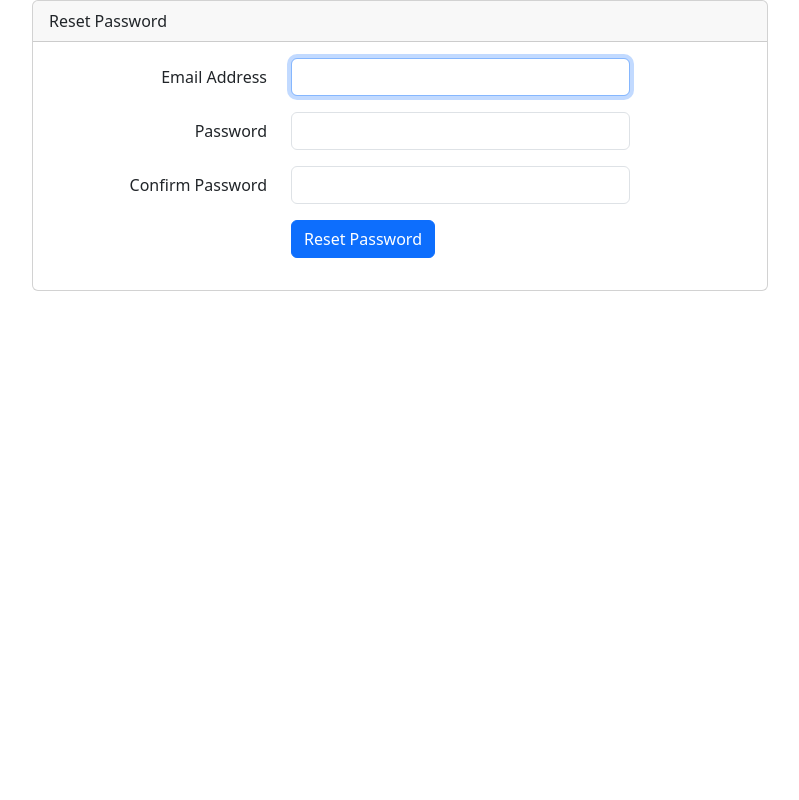
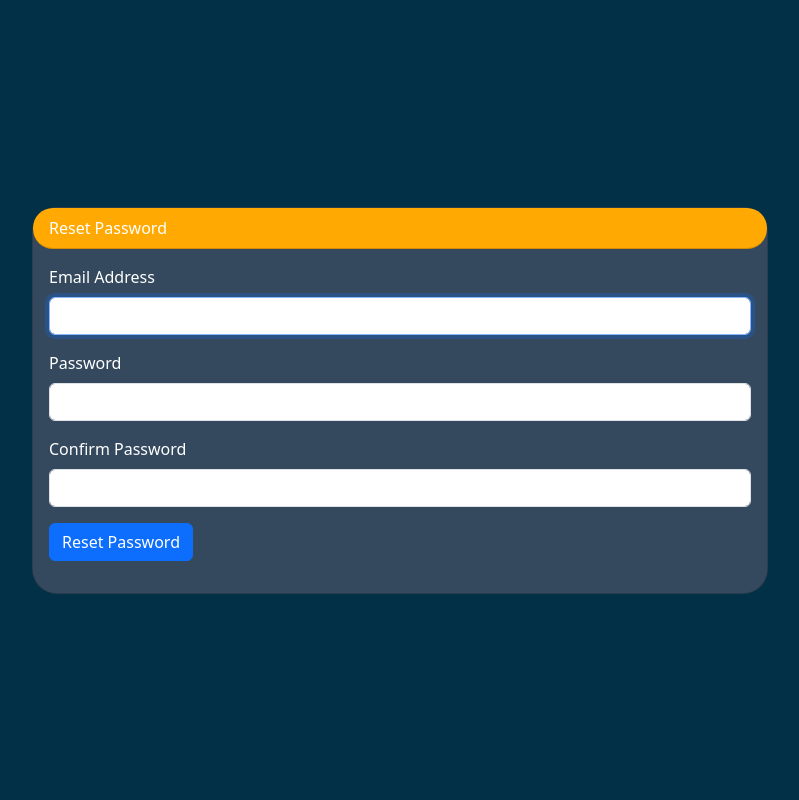
Before and after one commit to bpocrafael/microblog-app, a Laravel app: page /password/reset/1 in a window 1280 px wide. Shown: the whole page, without its empty margins (240-1039 px from the left). Run offline with Laravel 10, Linux system fonts and the light colour scheme.

Commit message:
Customized Reset password controller and UI

```diff
--- a/src/app/Http/Controllers/Auth/ResetPasswordController.php
+++ b/src/app/Http/Controllers/Auth/ResetPasswordController.php
@@ -3,22 +3,13 @@
 namespace App\Http\Controllers\Auth;
 
 use App\Http\Controllers\Controller;
-use App\Providers\RouteServiceProvider;
 use Illuminate\Foundation\Auth\ResetsPasswords;
+use Illuminate\Http\Request;
+use Illuminate\Support\Facades\Auth;
+use Illuminate\Support\Facades\Password;
 
 class ResetPasswordController extends Controller
 {
-    /*
-    |--------------------------------------------------------------------------
-    | Password Reset Controller
-    |--------------------------------------------------------------------------
-    |
-    | This controller is responsible for handling password reset requests
-    | and uses a simple trait to include this behavior. You're free to
-    | explore this trait and override any methods you wish to tweak.
-    |
-    */
-
     use ResetsPasswords;
 
     /**
@@ -26,5 +17,30 @@ class ResetPasswordController extends Controller
      *
      * @var string
      */
-    protected $redirectTo = RouteServiceProvider::HOME;
+    protected $redirectTo = '/home';
+
+    public function __construct()
+    {
+        $this->middleware('guest');
+    }
+
+    // Display the password reset view
+    public function showResetForm(Request $request, $token = null)
+    {
+        return view('auth.passwords.reset')->with(
+            ['token' => $token, 'email' => $request->email]
+        );
+    }
+
+    // Get the password reset guard
+    protected function guard()
+    {
+        return Auth::guard();
+    }
+
+    // Get the password broker
+    protected function broker()
+    {
+        return Password::broker();
+    }
 }
--- a/src/resources/views/auth/passwords/reset.blade.php
+++ b/src/resources/views/auth/passwords/reset.blade.php
@@ -1,65 +1,56 @@
 @extends('layouts.app')
 
 @section('content')
-<div class="container">
-    <div class="row justify-content-center">
-        <div class="col-md-8">
-            <div class="card">
-                <div class="card-header">{{ __('Reset Password') }}</div>
+<section class="vh-100" style="background-color: #023047;">
+    <div class="container h-100">
+        <div class="row d-flex justify-content-center align-items-center h-100">
+            <div class="col-md-8">
+                <div class="card text-white" style="border-radius: 25px; background-color: #34495E;">
+                    <div class="card-header" style="border-radius: 20px; background: #FFA902;">{{ __('Reset Password') }}</div>
 
-                <div class="card-body">
-                    <form method="POST" action="{{ route('password.update') }}">
-                        @csrf
+                    <div class="card-body">
+                        <form method="POST" action="{{ route('password.update') }}">
+                            @csrf
 
-                        <input type="hidden" name="token" value="{{ $token }}">
+                            <input type="hidden" name="token" value="{{ $token }}">
 
-                        <div class="row mb-3">
-                            <label for="email" class="col-md-4 col-form-label text-md-end">{{ __('Email Address') }}</label>
-
-                            <div class="col-md-6">
+                            <div class="mb-3">
+                                <label for="email" class="form-label">{{ __('Email Address') }}</label>
                                 <input id="email" type="email" class="form-control @error('email') is-invalid @enderror" name="email" value="{{ $email ?? old('email') }}" required autocomplete="email" autofocus>
 
                                 @error('email')
-                                    <span class="invalid-feedback" role="alert">
-                                        <strong>{{ $message }}</strong>
-                                    </span>
+                                <div class="invalid-feedback">
+                                    {{ $message }}
+                                </div>
                                 @enderror
                             </div>
-                        </div>
 
-                        <div class="row mb-3">
-                            <label for="password" class="col-md-4 col-form-label text-md-end">{{ __('Password') }}</label>
-
-                            <div class="col-md-6">
+                            <div class="mb-3">
+                                <label for="password" class="form-label">{{ __('Password') }}</label>
                                 <input id="password" type="password" class="form-control @error('password') is-invalid @enderror" name="password" required autocomplete="new-password">
 
                                 @error('password')
-                                    <span class="invalid-feedback" role="alert">
-                                        <strong>{{ $message }}</strong>
-                                    </span>
+                                <div class="invalid-feedback">
+                                    {{ $message }}
+                                </div>
                                 @enderror
                             </div>
-                        </div>
 
-                        <div class="row mb-3">
-                            <label for="password-confirm" class="col-md-4 col-form-label text-md-end">{{ __('Confirm Password') }}</label>
-
-                            <div class="col-md-6">
+                            <div class="mb-3">
+                                <label for="password-confirm" class="form-label">{{ __('Confirm Password') }}</label>
                                 <input id="password-confirm" type="password" class="form-control" name="password_confirmation" required autocomplete="new-password">
                             </div>
-                        </div>
 
-                        <div class="row mb-0">
-                            <div class="col-md-6 offset-md-4">
+                            <div class="mb-0">
                                 <button type="submit" class="btn btn-primary">
                                     {{ __('Reset Password') }}
                                 </button>
                             </div>
-                        </div>
-                    </form>
+                        </form>
+                    </div>
                 </div>
             </div>
         </div>
     </div>
-</div>
+</section>
 @endsection
```
